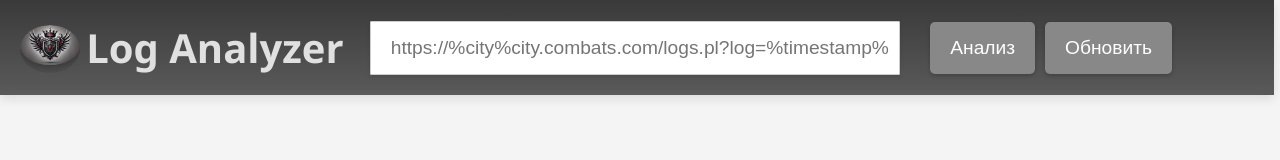
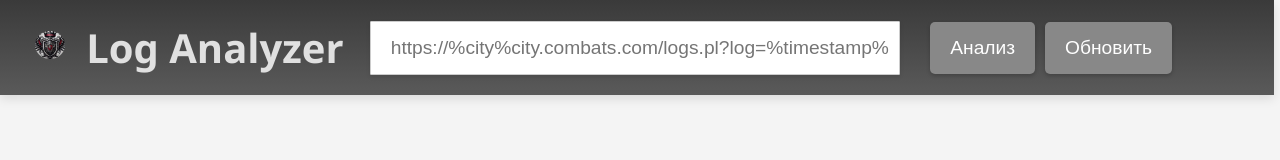
Before and after one commit to dennis-d/bk_parser, a website: page index.html in a window 1280 px wide. Shown: the top 160 px of the page. Drawn offline with Linux system fonts and the light colour scheme.

Commit message:
fix icon

```diff
--- a/public/styles.css
+++ b/public/styles.css
@@ -33,7 +33,7 @@ body {
     box-shadow: 0 0 15px rgba(0, 0, 0, 0.5); /* Adds a shadow to blend the border */
     object-fit: cover; /* Ensures the image covers the container */
     clip-path: ellipse(
-        50% 60% at 50% 60%
+        25% 35% at 50% 50%
     ); /* Focuses on the center of the image */
 }
 
```
